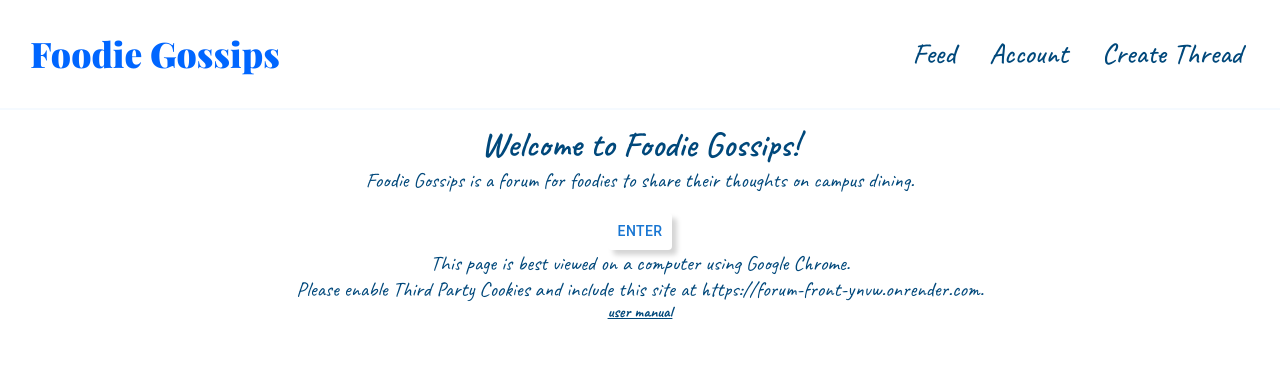
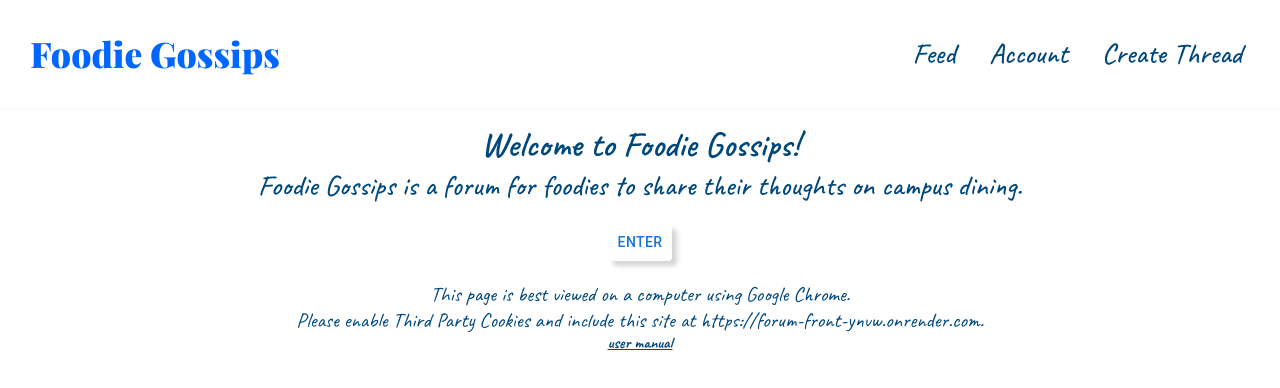
Before and after one commit to celeschai/forum, a React (Create React App) app in the folder frontend/: page / in a window 1280 px wide. Shown: the top 388 px of the page. Built offline with nearby package versions, Linux system fonts and the light colour scheme; a web font is replaced by a local one.

Commit message:
http settings

```diff
--- a/frontend/src/User/Start.tsx
+++ b/frontend/src/User/Start.tsx
@@ -22,9 +22,10 @@ const Start = ({ url }: { url: string }) => {
     return (
         <div className="start">
             <h1>Welcome to Foodie Gossips!</h1>
-            <p>Foodie Gossips is a forum for foodies to share their thoughts on campus dining.</p>
+            <h2>Foodie Gossips is a forum for foodies to share their thoughts on campus dining.</h2>
             <br></br>
             <Button onClick={handleclick}>Enter</Button>
+            <br></br>
             <br></br>
             <p>
                 This page is best viewed on a computer using Google Chrome.
```
